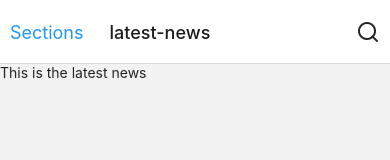
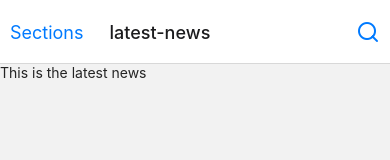
Before and after one commit to PanArnaud/react-native-playground, a React Native app: screen /news-navigator in a window 390 px wide. Shown: the top 160 px of the page. Built offline with nearby package versions, Linux system fonts and the light colour scheme.

Commit message:
Update header

```diff
--- a/src/navigators/NewsNavigator.tsx
+++ b/src/navigators/NewsNavigator.tsx
@@ -1,3 +1,4 @@
+import { useTheme } from "@react-navigation/native";
 import { createNativeStackNavigator } from "@react-navigation/native-stack";
 import { Button, Icon } from "@rneui/themed";
 import LatestNews from "../screens/LatestNews";
@@ -5,17 +6,28 @@ import LatestNews from "../screens/LatestNews";
 const Stack = createNativeStackNavigator();
 
 const NewsNavigator = (): JSX.Element => {
+  const { colors } = useTheme();
+
   return (
     <Stack.Navigator>
       <Stack.Screen
         name="latest-news"
         component={LatestNews}
         options={{
-          headerLeft: () => <Button type="clear">Sections</Button>,
-          headerRight: ({ tintColor }) => (
-            <Button type="clear">
-              <Icon name="search" color={tintColor} type="feather" />
-            </Button>
+          headerLeft: () => (
+            <Button
+              type="clear"
+              titleStyle={{ color: colors.primary }}
+              title="Sections"
+            />
+          ),
+          headerRight: () => (
+            <Button
+              type="clear"
+              icon={
+                <Icon name="search" type="feather" color={colors.primary} />
+              }
+            />
           ),
         }}
       />
```
